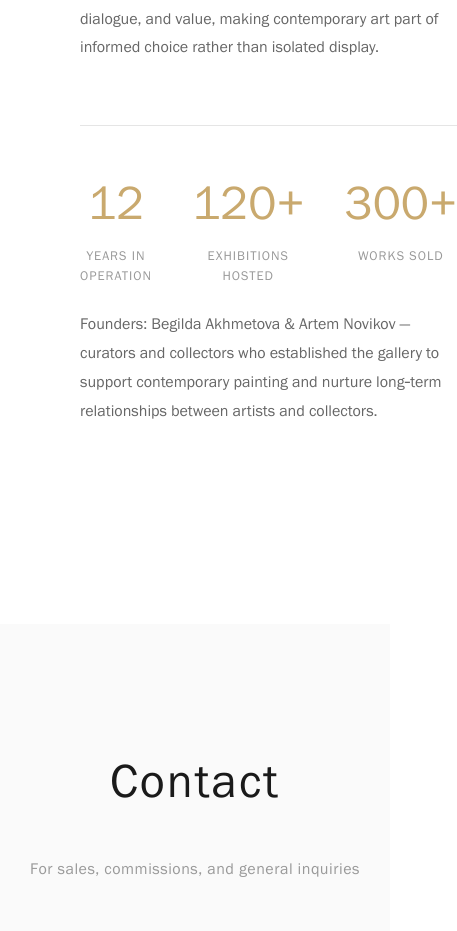
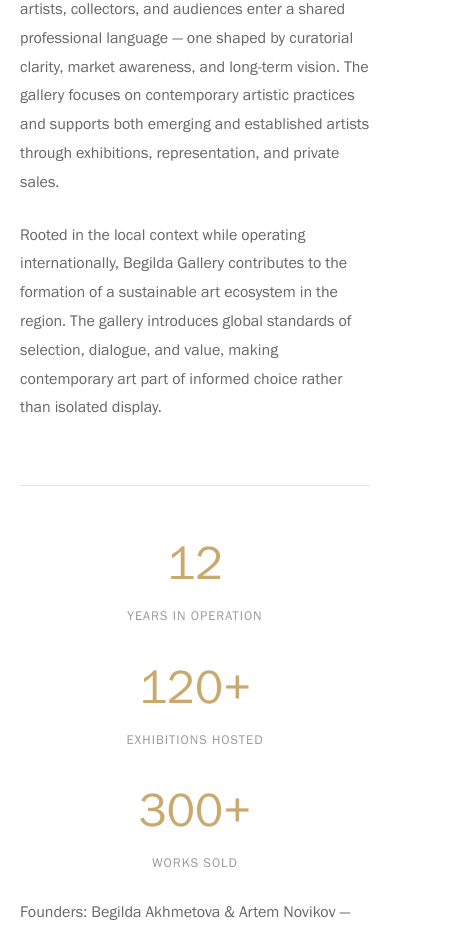
Before and after one commit to Nurgiss/begilda-gallery, a React (Vite) app: page / in a window 390 px wide. Shown: the part 1742-2673 px from the top of the page, 457 px wide, since content can reach past the window. Built offline with nearby package versions, Linux system fonts and the light colour scheme; no server answers.

Commit message:
fixed about and image viewer

```diff
--- a/src/app/components/image_viewer/style.css
+++ b/src/app/components/image_viewer/style.css
@@ -7,6 +7,7 @@
   width: 40px;
   height: 40px;
   border-radius: 50%;
+  z-index: 100;
   background: rgba(0, 0, 0, 0.6);
   border: none;
   cursor: pointer;
@@ -28,13 +29,14 @@
 /* Modal Overlay */
 .image-viewer-overlay {
   background: rgba(0, 0, 0, 0.7) !important;
+  z-index: 1099 !important;
 }
 
 /* Modal Content */
 .image-viewer-content {
   position: fixed !important;
   inset: 0 !important;
-  z-index: 999 !important;
+  z-index: 1100 !important;
   width: 100vw !important;
   height: 100vh !important;
   max-width: none !important;
--- a/src/styles/main.css
+++ b/src/styles/main.css
@@ -634,8 +634,8 @@
   position: absolute;
   top: 12px;
   right: 12px;
-  opacity: 0;
-  transition: opacity 0.2s ease;
+  opacity: 1;
+
 }
 
 .home-painting-card:hover .home-painting-image-button {
@@ -2609,6 +2609,22 @@
   }
   .home-news-grid {
     grid-template-columns: 1fr;
+    gap: 20px;
+  }
+
+  .about-section {
+    padding-left: 20px;
+    padding-right: 20px;
+  }
+
+  .about-grid {
+    grid-template-columns: 1fr;
+    gap: 40px;
+  }
+
+  .about-stats {
+    grid-template-columns: 1fr;
+    gap: 24px;
   }
 
   .checkout-grid {
```
